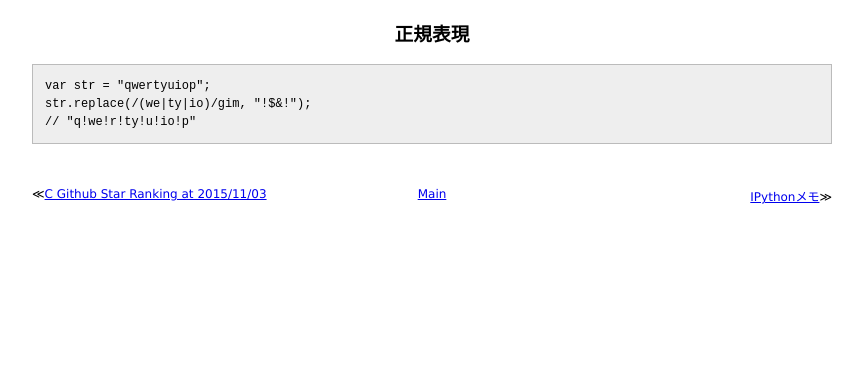
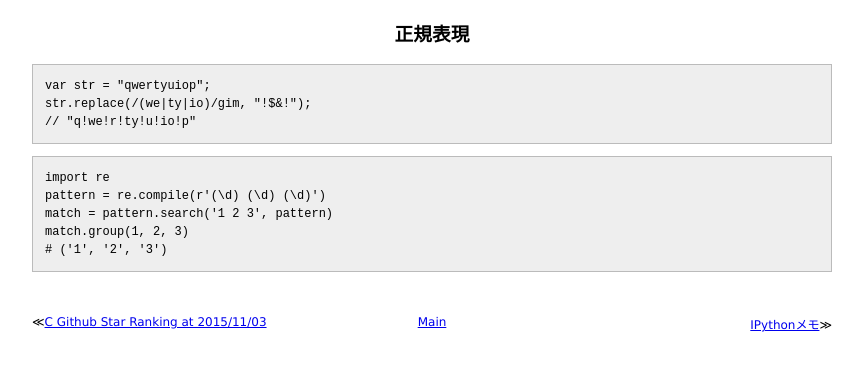
Before and after one commit to 38elements/38elements.github.com, a Jekyll site: the page built from _posts/2015-10-10-regexp.md, in a window 1280 px wide. Shown: the top 371 px of the page, without its empty margins (208-1071 px from the left). Built offline with Jekyll 4.4.1, drawn with Linux system fonts in a browser that asks for light colours; Markdown is read by kramdown in place of the engine named in the settings.

Commit message:
Update 2015-10-10-regexp.md

````diff
--- a/_posts/2015-10-10-regexp.md
+++ b/_posts/2015-10-10-regexp.md
@@ -7,3 +7,11 @@ var str = "qwertyuiop";
 str.replace(/(we|ty|io)/gim, "!$&!");
 // "q!we!r!ty!u!io!p"
 ```
+
+```
+import re
+pattern = re.compile(r'(\d) (\d) (\d)')
+match = pattern.search('1 2 3', pattern)
+match.group(1, 2, 3)
+# ('1', '2', '3')
+```
````
